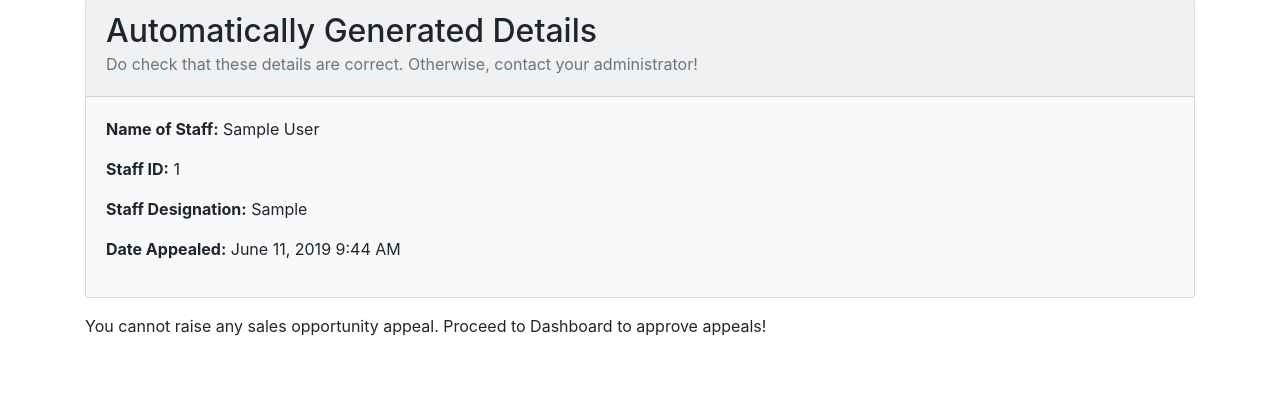
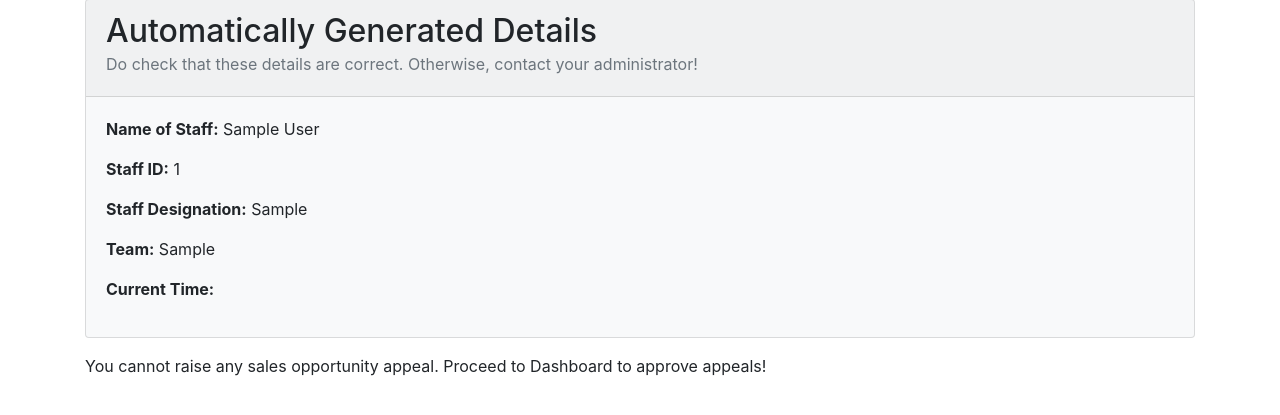
Before and after one commit to wfxronald/compauto, a Flask app: page / in a window 1280 px wide. Shown: the part 113-528 px from the top of the page. Run offline with Flask 2, Linux system fonts and the light colour scheme; a user stored in the database is signed in; tables that the repository leaves empty hold one stand-in row (values such as "Sample post"); some libraries are stand-ins or nearby versions.

Commit message:
update time and requirement

```diff
--- a/main/templates/index.html
+++ b/main/templates/index.html
@@ -4,6 +4,14 @@
 {% block scripts %}
 {{ super() }}
 <script>
+    // Show updated time in the page without refreshing
+    function update() {
+        $("#showtime").html(moment().format('dddd, DD MMM YYYY, HH:mm:ss'));
+        setTimeout(update, 500);
+    }
+
+    $(document).ready(update);
+
     // A function to bind the staff name and staff id
     function changeIdWhenNameChanges(name, id) {
         var elemName = document.getElementById(name);
@@ -73,7 +81,8 @@
             <p><strong>Name of Staff:</strong> {{ current_user.staff_name }}</p>
             <p><strong>Staff ID:</strong> {{ current_user.staff_id }}</p>
             <p><strong>Staff Designation:</strong> {{ current_user.staff_designation }}</p>
-            <p><strong>Date Appealed:</strong> {{ moment(current_time).format('LLL') }}</p>
+            <p><strong>Team:</strong> {{ current_user.team }}</p>
+            <p><strong>Current Time:</strong> <span id="showtime"></span></p>
         </div>
     </div>
 
--- a/requirements.txt
+++ b/requirements.txt
@@ -4,4 +4,5 @@
 flask_migrate
 flask_login
 flask_table
-bootstrap_flask
+flask_bootstrap
+flask_moment
```
Also changed, not shown: main/templates/layout.html (+4 -4 lines).
